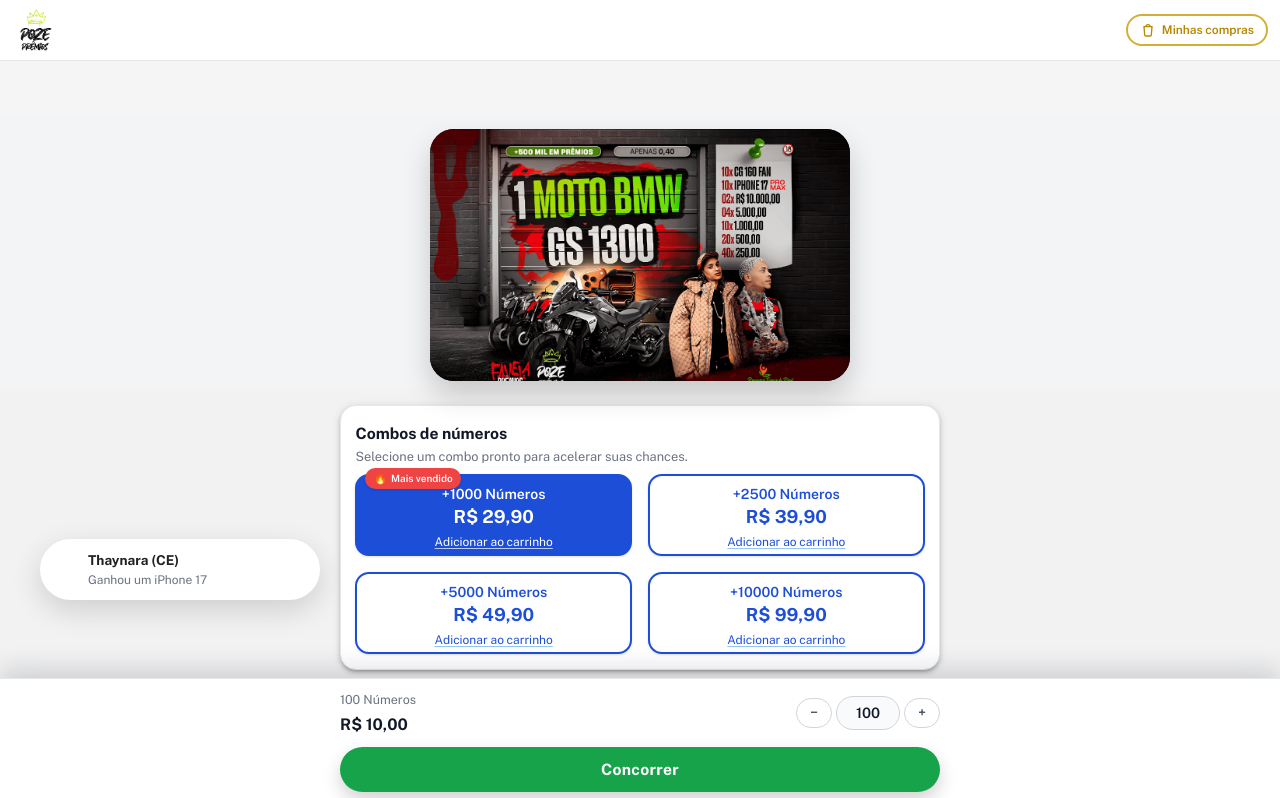
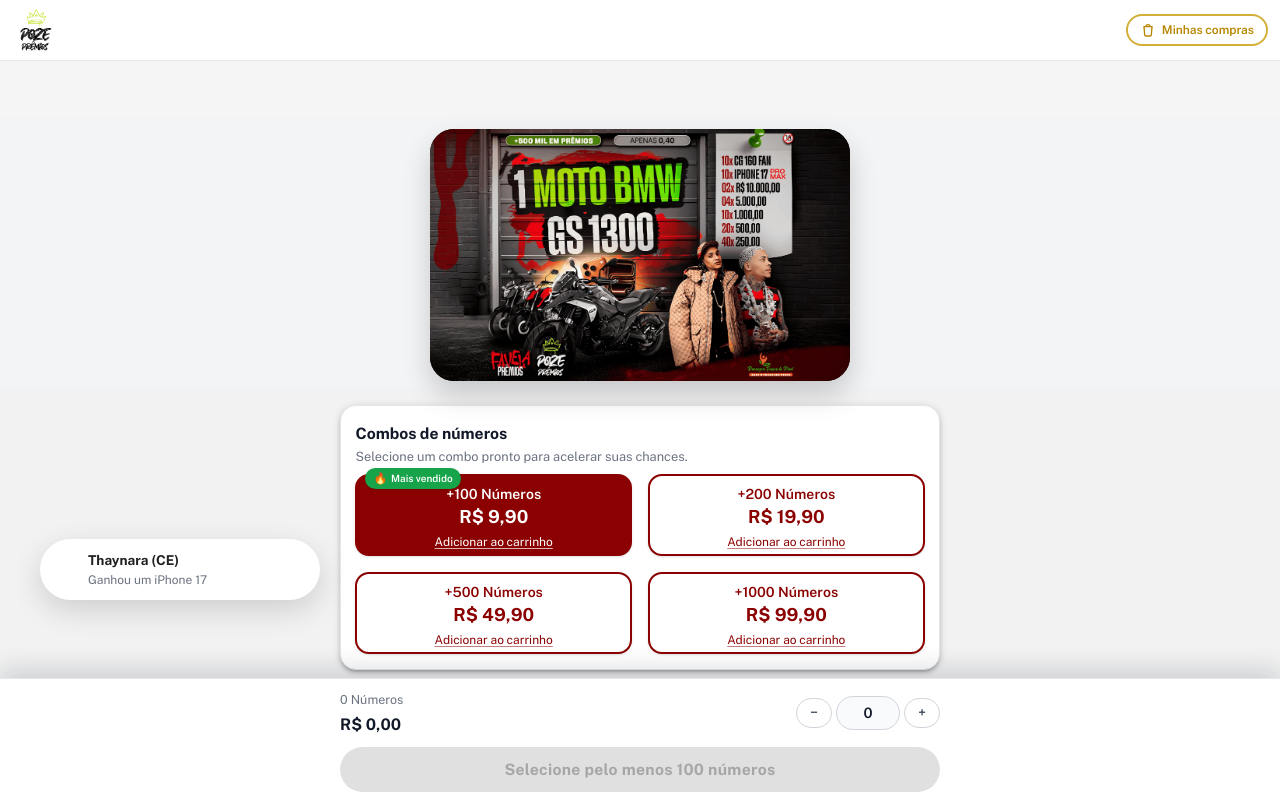
Before and after one commit to adsproadspro333-stack/tropadosal2, a Next.js app: page / in a window 1280 px wide. Shown: the top 798 px of the page. Built offline with nearby package versions, Linux system fonts and the light colour scheme; some icons are missing; what @mui/material-nextjs would draw is missing.

Commit message:
att logicas

```diff
--- a/app/api/webhook/ativopay/route.ts
+++ b/app/api/webhook/ativopay/route.ts
@@ -23,7 +23,7 @@ const FB_TEST_EVENT_CODE = process.env.FB_TEST_EVENT_CODE
 
 const SITE_URL =
   process.env.SITE_URL ||
-  "https://tropadosal.plataformapremios.site"
+  "https://mcpoze.plataformapremios.site"
 
 const PUSHCUT_ORDER_PAID_URL = process.env.PUSHCUT_ORDER_PAID_URL
 
--- a/app/components/FixedCTA.tsx
+++ b/app/components/FixedCTA.tsx
@@ -7,11 +7,14 @@ import { formatBRL } from "@/lib/formatCurrency"
 import { useEffect, useState } from "react"
 import ArrowForwardIosIcon from "@mui/icons-material/ArrowForwardIos"
 
+const MIN_QTY = 100
+
 export default function FixedCTA() {
   const router = useRouter()
   const { qty, totalInCents } = useCartStore()
 
-  const disabled = qty < 100
+  // 🔒 Bloqueia se tiver menos que 100 números
+  const disabled = qty < MIN_QTY
   const [pulse, setPulse] = useState(false)
 
   // pulso suave automático a cada 9s se estiver habilitado
@@ -29,7 +32,9 @@ export default function FixedCTA() {
   const handleClick: React.MouseEventHandler<HTMLButtonElement> = (e) => {
     e.preventDefault()
     e.stopPropagation()
+
     if (disabled) return
+
     router.push("/dados")
   }
 
@@ -55,9 +60,22 @@ export default function FixedCTA() {
           gap: 1,
         }}
       >
+        {/* 🔢 Info dinâmica */}
         <Typography fontWeight={600} textAlign="center">
           {qty} números • Total: {formatBRL(totalInCents / 100)}
         </Typography>
+
+        {/* ⚠️ Aviso educativo se abaixo do mínimo */}
+        {disabled && (
+          <Typography
+            textAlign="center"
+            fontSize="12px"
+            fontWeight={500}
+            color="#dc2626"
+          >
+            Selecione no mínimo {MIN_QTY} números para continuar.
+          </Typography>
+        )}
 
         <Button
           fullWidth
@@ -88,7 +106,7 @@ export default function FixedCTA() {
             },
 
             "&:active": {
-              transform: "scale(0.97)",
+              transform: disabled ? "none" : "scale(0.97)",
               boxShadow: "0px 6px 14px rgba(0,0,0,0.2)",
             },
           }}
--- a/app/components/HeroBanner.tsx
+++ b/app/components/HeroBanner.tsx
@@ -46,7 +46,7 @@ export default function HeroBanner() {
               objectFit: "cover",
               // puxa o foco um pouco mais para cima,
               // mostrando melhor a parte do topo da arte
-              objectPosition: "center 22%",
+              objectPosition: "center 45%",
             }}
           />
         </Box>
--- a/app/components/NumbersAdder.tsx
+++ b/app/components/NumbersAdder.tsx
@@ -5,11 +5,21 @@ import { formatBRL } from "@/lib/formatCurrency"
 import { useToast } from "./ui/Toast"
 import { cn } from "@/lib/utils"
 
+// 🎨 CORES PRINCIPAIS
+const PRIMARY_RED = "#8B0000"   // vermelho escuro dos combos
+const LIGHT_RED = "#FDE8E8"     // vermelho claro de hover
+const BADGE_GREEN = "#16A34A"   // verde do selo "Mais vendido"
+
+// 🎯 COMBOS
+// 100 → 9,90
+// 200 → 19,90
+// 500 → 49,90
+// 1000 → 99,90
 const COMBOS = [
-  { id: "combo-1000", quantity: 1000, priceCents: 2990 },
-  { id: "combo-2500", quantity: 2500, priceCents: 3990 },
-  { id: "combo-5000", quantity: 5000, priceCents: 4990 },
-  { id: "combo-10000", quantity: 10000, priceCents: 9990 },
+  { id: "combo-100", quantity: 100, priceCents: 990 },
+  { id: "combo-200", quantity: 200, priceCents: 1990 },
+  { id: "combo-500", quantity: 500, priceCents: 4990 },
+  { id: "combo-1000", quantity: 1000, priceCents: 9990 },
 ]
 
 let clickAudio: HTMLAudioElement | null = null
@@ -31,8 +41,9 @@ export default function NumbersAdder() {
   const { addComboToCart } = useCartStore()
   const { show } = useToast()
 
-  // combo selecionado no momento (começa no +1000)
-  const [selectedComboId, setSelectedComboId] = useState<string | null>("combo-1000")
+  // combo selecionado no momento (começa no +100)
+  const [selectedComboId, setSelectedComboId] =
+    useState<string | null>("combo-100")
   const [highlight, setHighlight] = useState(true)
 
   useEffect(() => {
@@ -51,22 +62,22 @@ export default function NumbersAdder() {
       | "special-5000"
       | "premium-10000" = "default"
 
-    if (combo.quantity === 1000) {
+    if (combo.quantity === 100) {
       message = `+${combo.quantity} números adicionados <b>(${formatBRL(
         combo.priceCents / 100,
       )})</b>`
       toastType = "default"
-    } else if (combo.quantity === 2500) {
+    } else if (combo.quantity === 200) {
       message = `🔥 Oferta inteligente! +${combo.quantity} números adicionados <b>(${formatBRL(
         combo.priceCents / 100,
       )})</b>`
       toastType = "smart-2500"
-    } else if (combo.quantity === 5000) {
+    } else if (combo.quantity === 500) {
       message = `🚀 Aceleração total! +${combo.quantity} números adicionados <b>(${formatBRL(
         combo.priceCents / 100,
       )})</b>`
       toastType = "special-5000"
-    } else if (combo.quantity === 10000) {
+    } else if (combo.quantity === 1000) {
       message = `👑 Combo VIP ativado! +${combo.quantity} números adicionados <b>(${formatBRL(
         combo.priceCents / 100,
       )})</b>`
@@ -82,8 +93,8 @@ export default function NumbersAdder() {
     <div className="w-full">
       <div className="grid grid-cols-2 gap-3 sm:gap-4">
         {COMBOS.map((combo) => {
-          const isFeatured = combo.quantity === 1000         // combo “Mais vendido”
-          const isSelected = selectedComboId === combo.id    // combo selecionado
+          const isFeatured = combo.quantity === 100 // “Mais vendido” no +100
+          const isSelected = selectedComboId === combo.id
 
           return (
             <button
@@ -93,20 +104,27 @@ export default function NumbersAdder() {
                 combo.priceCents / 100,
               )}`}
               onClick={() => handleAdd(combo)}
+              style={{
+                ["--primary-red" as any]: PRIMARY_RED,
+                ["--light-red" as any]: LIGHT_RED,
+              }}
               className={cn(
                 "relative w-full select-none cursor-pointer",
                 "rounded-xl border-2 shadow-sm transition-all duration-200 ease-out",
                 "hover:shadow-md hover:scale-[1.02] active:scale-95",
-                "focus:outline-none focus:ring-2 focus:ring-[#93C5FD]",
+                "focus:outline-none focus:ring-2",
                 isSelected
-                  ? "bg-[#1D4ED8] border-[#1D4ED8] text-white hover:bg-[#1E40AF]"
-                  : "bg-white border-[#1D4ED8] text-[#1D4ED8] hover:bg-[#EFF6FF]",
+                  ? "bg-[var(--primary-red)] border-[var(--primary-red)] text-white hover:brightness-90"
+                  : "bg-white border-[var(--primary-red)] text-[var(--primary-red)] hover:bg-[var(--light-red)]",
                 highlight && isFeatured && "motion-safe:animate-soft-pulse",
               )}
             >
-              {/* Badge MAIS VENDIDO sempre no +1000 */}
+              {/* Badge MAIS VENDIDO sempre no primeiro combo */}
               {isFeatured && (
-                <span className="absolute -top-2 left-2 rounded-full bg-[#EF4444] px-2 py-0.5 text-[10px] font-semibold text-white shadow-sm flex items-center gap-1">
+                <span
+                  className="absolute -top-2 left-2 rounded-full px-2 py-0.5 text-[10px] font-semibold text-white shadow-sm flex items-center gap-1"
+                  style={{ backgroundColor: BADGE_GREEN }}
+                >
                   <span className="text-[11px]">🔥</span>
                   Mais vendido
                 </span>
@@ -125,7 +143,7 @@ export default function NumbersAdder() {
                     "mt-2 text-[11px] sm:text-xs underline underline-offset-2",
                     isSelected
                       ? "text-white decoration-white/70"
-                      : "text-[#1D4ED8] decoration-[#93C5FD]",
+                      : "text-[var(--primary-red)] decoration-[var(--primary-red)]/50",
                   )}
                 >
                   Adicionar ao carrinho
--- a/app/components/QuantitySelector.tsx
+++ b/app/components/QuantitySelector.tsx
@@ -16,7 +16,7 @@ const PRESETS = [
   { label: "+500", q: 500 },
 ]
 
-const UNIT_PRICE_CENTS = 10
+const UNIT_PRICE_CENTS = 100
 
 export default function QuantitySelector() {
   const router = useRouter()
--- a/store/cartStore.ts
+++ b/store/cartStore.ts
@@ -1,42 +1,45 @@
 import { create } from "zustand"
 import { persist } from "zustand/middleware"
 
-const UNIT_PRICE_CENTS = 10 // 10 cents per number (R$ 0.10)
+// 🎯 Regras de preço
+const BASE_MIN_QTY = 100
+const BASE_MIN_PRICE_CENTS = 990 // 100 números = R$ 9,90
 
 export type CartState = {
-  baseQty: number // Quantidade base (mínimo 100)
-  baseAmountInCents: number // Valor da base em centavos
-  comboQty: number // Quantidade adicional dos combos
-  combosTotalInCents: number // Valor total dos combos em centavos
-  qty: number // Total: baseQty + comboQty
-  totalInCents: number // Total em centavos: baseAmountInCents + combosTotalInCents
+  baseQty: number
+  baseAmountInCents: number
+  comboQty: number
+  combosTotalInCents: number
+  qty: number
+  totalInCents: number
 
-  // Methods
   setBaseQty: (n: number) => void
   handleChangeQuantity: (newTotalQty: number) => void
   addComboToCart: (quantity: number, priceCents: number) => void
   clearCart: () => void
-
-  // 🔥 NOVO: prepara um novo pedido só de upsell (pra usar na página de pagamento confirmado)
   prepareUpsellOrder: (quantity: number, priceCents: number) => void
 }
 
 export const useCartStore = create<CartState>()(
   persist(
     (set) => ({
-      baseQty: 100,
-      baseAmountInCents: 100 * UNIT_PRICE_CENTS, // 1000 cents (R$ 10.00)
+      // 🧊 Começa ZERADO pra não confundir o lead
+      baseQty: 0,
+      baseAmountInCents: 0,
       comboQty: 0,
       combosTotalInCents: 0,
-      qty: 100,
-      totalInCents: 100 * UNIT_PRICE_CENTS,
+      qty: 0,
+      totalInCents: 0,
 
       setBaseQty: (n: number) => {
-        const MIN_QTY = 100
+        // agora pode ser 0 pra começar zerado
+        const MIN_QTY = 0
         let newQty = Math.max(MIN_QTY, Math.floor(Number(n) || 0))
 
         set((state) => {
-          const baseAmountInCents = newQty * UNIT_PRICE_CENTS
+          const pricePerUnit = BASE_MIN_PRICE_CENTS / BASE_MIN_QTY
+          const baseAmountInCents = Math.round(newQty * pricePerUnit)
+
           return {
             baseQty: newQty,
             baseAmountInCents,
@@ -47,16 +50,18 @@ export const useCartStore = create<CartState>()(
       },
 
       handleChangeQuantity: (newTotalQty: number) => {
-        const MIN_TOTAL_QTY = 100
+        // mínimo total agora pode ser 0 também
+        const MIN_TOTAL_QTY = 0
         let adjustedTotalQty = Math.max(
           MIN_TOTAL_QTY,
-          Math.floor(Number(newTotalQty) || 100),
+          Math.floor(Number(newTotalQty) || 0),
         )
 
         set((state) => {
-          // Calculate new base: total - existing combos
-          const newBaseQty = Math.max(100, adjustedTotalQty - state.comboQty)
-          const baseAmountInCents = newBaseQty * UNIT_PRICE_CENTS
+          // base = total - combos (nunca negativo)
+          const newBaseQty = Math.max(0, adjustedTotalQty - state.comboQty)
+          const pricePerUnit = BASE_MIN_PRICE_CENTS / BASE_MIN_QTY
+          const baseAmountInCents = Math.round(newBaseQty * pricePerUnit)
 
           return {
             baseQty: newBaseQty,
@@ -78,20 +83,18 @@ export const useCartStore = create<CartState>()(
       },
 
       clearCart: () => {
-        const MIN_QTY = 100
+        // limpar = voltar pra 0, não pra 100
         set({
-          baseQty: MIN_QTY,
-          baseAmountInCents: MIN_QTY * UNIT_PRICE_CENTS,
+          baseQty: 0,
+          baseAmountInCents: 0,
           comboQty: 0,
           combosTotalInCents: 0,
-          qty: MIN_QTY,
-          totalInCents: MIN_QTY * UNIT_PRICE_CENTS,
+          qty: 0,
+          totalInCents: 0,
         })
       },
 
-      // 🔥 Usado pelo upsell da página /pagamento-confirmado
-      // Aqui a gente monta um NOVO pedido *só* com o upsell:
-      // qty = quantity (ex: 2000) e totalInCents = priceCents (ex: 990)
+      // 🔥 Usado no upsell da /pagamento-confirmado
       prepareUpsellOrder: (quantity: number, priceCents: number) => {
         set(() => {
           const baseQty = 0
@@ -104,8 +107,8 @@ export const useCartStore = create<CartState>()(
             baseAmountInCents,
             comboQty,
             combosTotalInCents,
-            qty: comboQty,              // ✅ só os 2.000 números
-            totalInCents: combosTotalInCents, // ✅ só R$ 9,90
+            qty: comboQty,
+            totalInCents: combosTotalInCents,
           }
         })
       },
```
